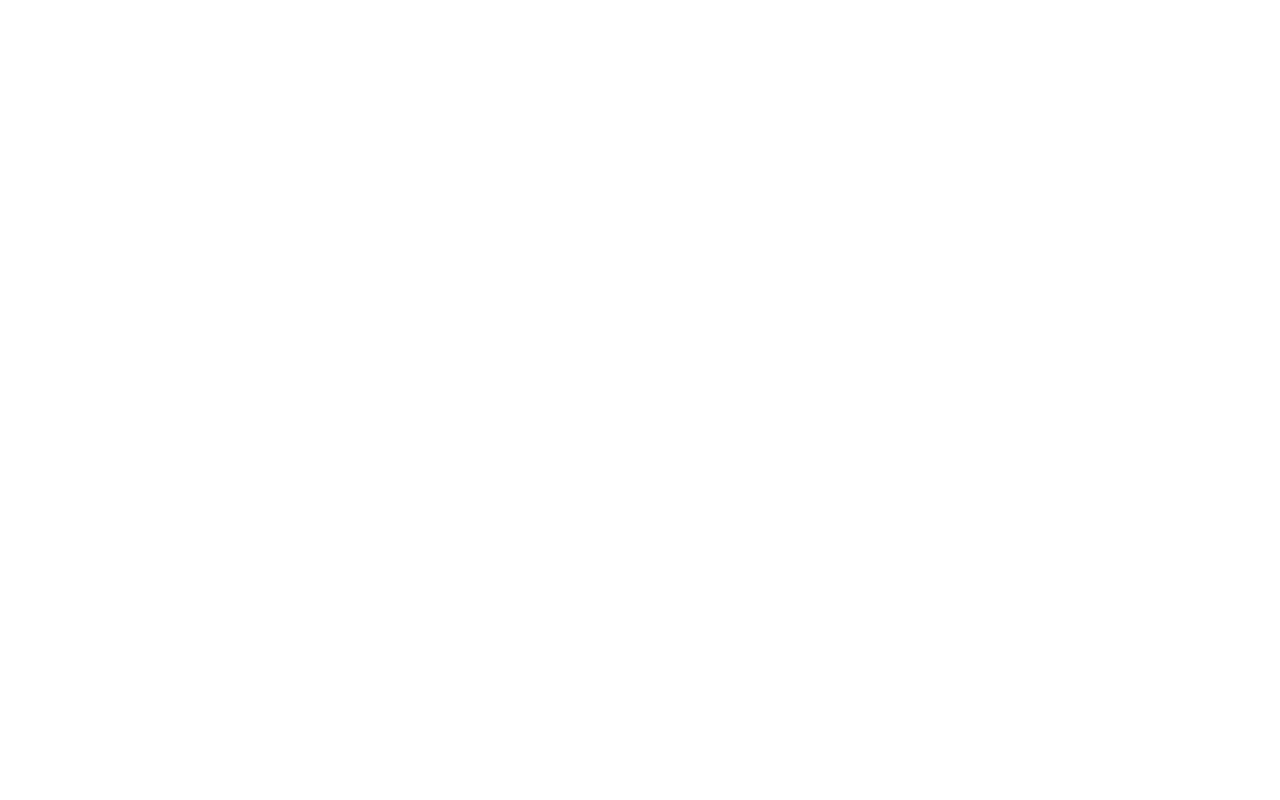
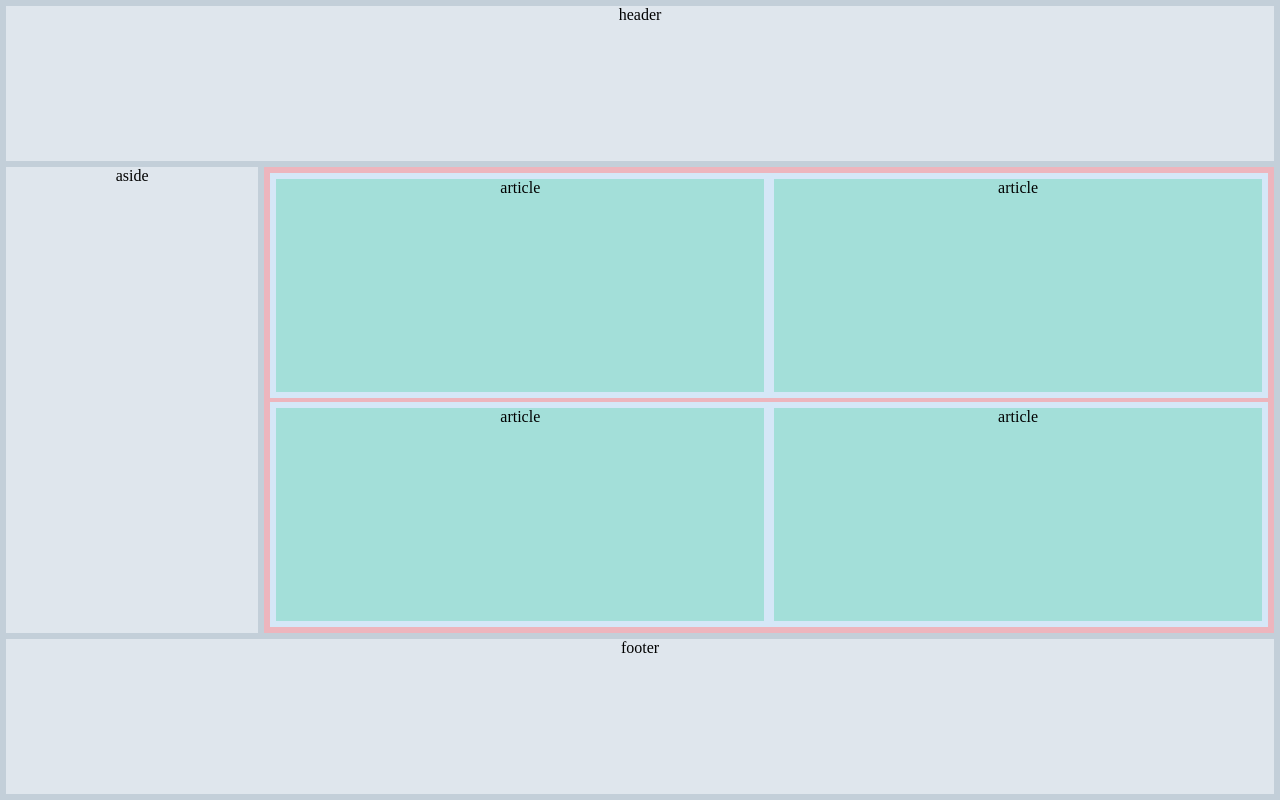
Before and after one commit to Delay37/Grid-e-Flexbox, a plain HTML site: page index.html in a window 1280 px wide. Drawn offline with Linux system fonts and the light colour scheme.

Commit message:
completa o exercicio

```diff
--- a/estilo/estilo.css
+++ b/estilo/estilo.css
@@ -0,0 +1,54 @@
+body{
+    margin: 0;
+    padding: 6px;
+    display: grid;
+    grid-template-columns: 0.2fr 0.8fr;
+    grid-template-rows: 0.2fr 0.6fr 0.2fr;
+    background-color: #C3CFD9;
+    grid-template-areas:
+    "header header"
+    "aside main"
+    "footer footer";
+    gap: 6px;
+}
+
+body > *{
+    background-color: #DFE6ED;
+    text-align: center;
+}
+
+header{
+    grid-area: header;
+}
+
+main{
+    padding: 6px;
+    grid-area: main ;
+    background-color: #EDB5BD;
+    display: flex;
+    justify-content: space-between !important;
+    justify-content: center;
+    flex-direction: column;
+}
+
+aside{
+    grid-area: aside;
+
+}
+
+footer{
+    grid-area: footer;
+}
+
+div{
+    height:47%;
+    background-color: #D5E7F7;
+    display: grid;
+    grid-template-columns: 0.5fr 0.5fr;
+    gap: 10px;
+    padding: 6px;
+}
+
+article{
+    background-color: #A3DFD9;
+}
--- a/index.html
+++ b/index.html
@@ -5,6 +5,24 @@
     <link rel="stylesheet" href="estilo/estilo.css">
 </head>
 <body>
-
+    <header>
+        header
+    </header>
+    <aside>
+        aside
+    </aside>
+    <main>
+        <div>
+            <article>article</article>
+            <article>article</article>
+        </div>
+        <div>
+            <article>article</article>
+            <article>article</article>
+        </div>
+    </main>
+    <footer>
+        footer
+    </footer>
 </body>
 </html>
```
